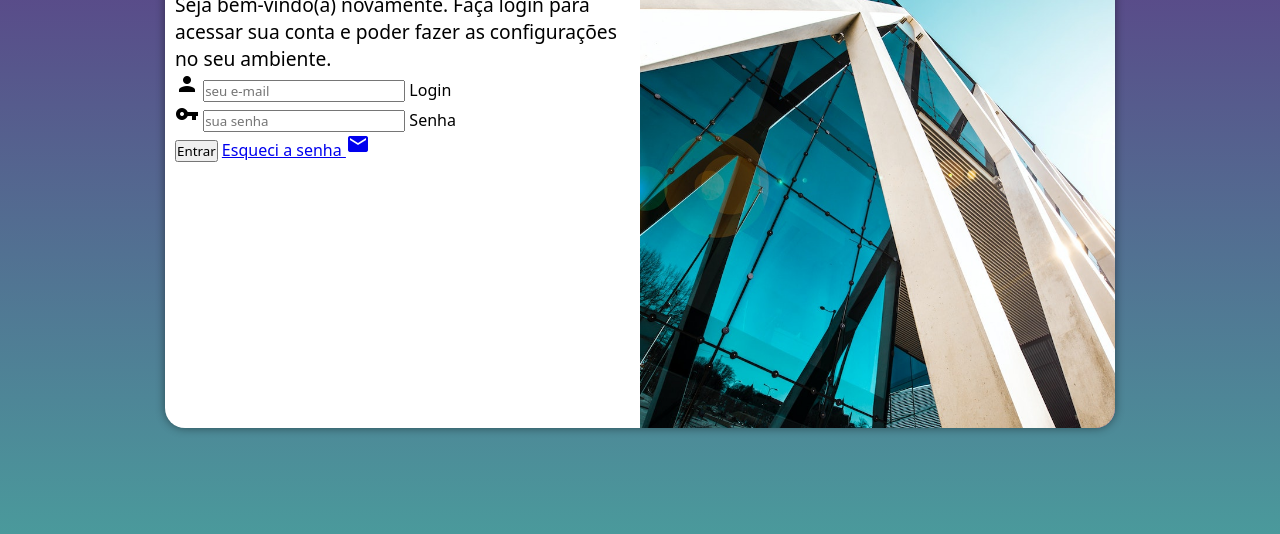
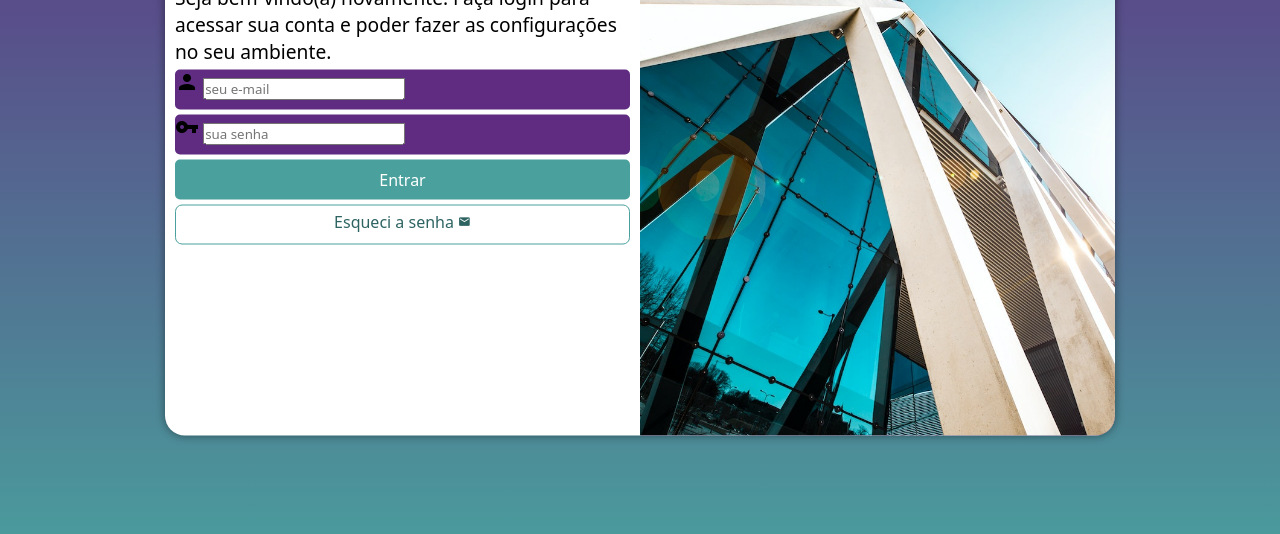
Before and after one commit to lucaslvwelter/projeto-login, a plain HTML site: page index.html in a window 1280 px wide. Shown: the part 222-756 px from the top of the page. Drawn offline with Linux system fonts and the light colour scheme.

Commit message:
formatação do formulário

```diff
--- a/estilos/style.css
+++ b/estilos/style.css
@@ -33,7 +33,7 @@ section#login {
 
     background-color: white;
     width: 250px;
-    height: 500px;
+    height: 515px;
     border-radius: 20px;
     overflow: hidden;
     box-shadow: 0px 0px 10px rgba(0, 0, 0, 0.450);
@@ -63,3 +63,55 @@ div#formulario > h1 {
 div#formulario > p {
     font-size: 0.8em;
 }
+
+form > div.campo {
+    background-color: #5f2c82;
+    display: block;
+    width: 100%;
+    height: 40px;
+    border-radius: 5px;
+    margin: 5px 0px;
+}
+
+form > div.campo > label {
+    display: none;
+}
+
+form > input[type=submit] {
+    display: block;
+    font-size: 1em;
+    width: 100%;
+    height: 40px;
+    background-color: #49a09d;
+    color: white;
+    border: none;
+    border-radius: 5px;
+    cursor: pointer;
+}
+
+form > input[type=submit]:hover {
+    background-color: #2d6462;
+}
+
+form > a.botao {
+    display: block;
+    text-align: center;
+    font-size: 1em;
+    width: 100%;
+    height: 40px;
+    padding-top: 5px;
+    margin-top: 5px;
+    background-color: white;
+    color: #2d6462;
+    border: 1px solid #49a09d;
+    border-radius: 7px;
+    text-decoration: none;
+}
+
+form > a.botao:hover {
+    background-color: #6cd3cf;
+}
+
+form > a.botao > i {
+    font-size: 0.8em;
+}
--- a/index.html
+++ b/index.html
@@ -30,7 +30,7 @@
                         <label for="isenha">Senha</label>
                     </div>
                     <input type="submit" value="Entrar">
-                    <a href="esqueci.html">Esqueci a senha <i class="material-icons">mail</i></a>
+                    <a href="esqueci.html" class="botao">Esqueci a senha <i class="material-icons">mail</i></a>
                 </form>
             </div>
         </section>
```
